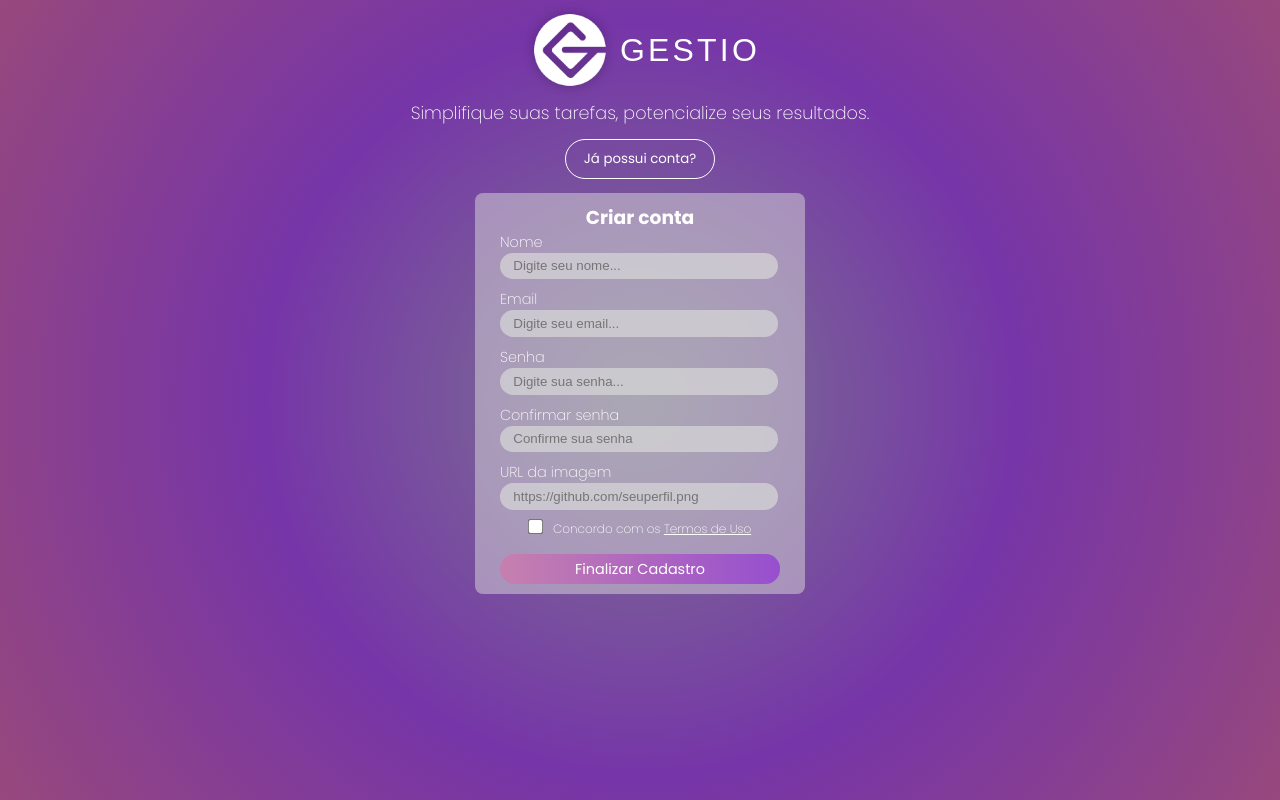
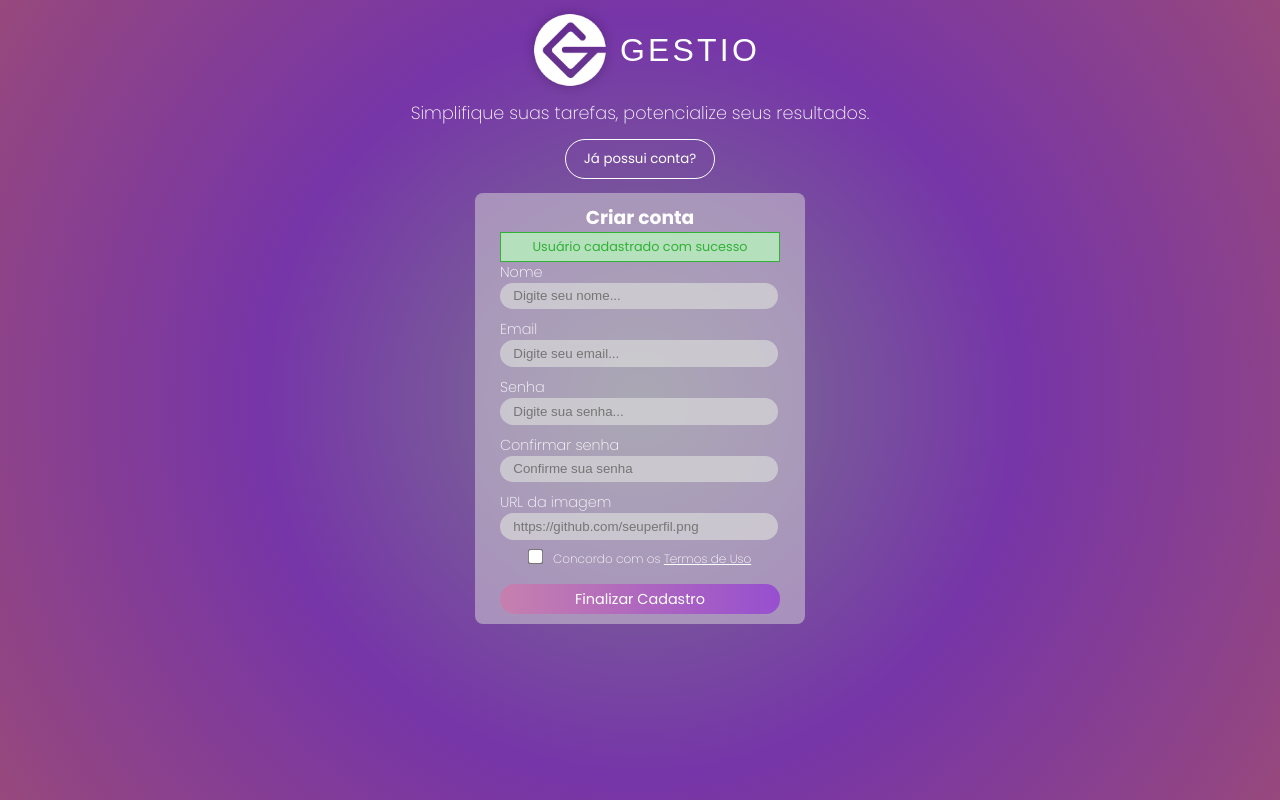
Before and after one commit to geovana-miranda/projeto-puc, a React (Vite) app in the folder gestio/: page / in a window 1280 px wide. Both pictures are taken after typing "Sample", "name@example.com", "Sample123", "Sample123", "Sample" into the empty fields and a click on the button "Finalizar Cadastro". Built offline with nearby package versions, Linux system fonts and the light colour scheme; a web font is replaced by a local one.

Commit message:
tratando erros no cadastro e login do usuário

```diff
--- a/gestio/src/components/Formulario/FormularioCriarConta.jsx
+++ b/gestio/src/components/Formulario/FormularioCriarConta.jsx
@@ -1,4 +1,5 @@
 import Input from "../Formulario/Input/Input";
+import Msg from "./Msg/Msg";
 import styles from "./Formulario.module.css";
 
 import { useState, useContext } from "react";
@@ -12,9 +13,25 @@ const Formulario = ({ cadastrarUsuario }) => {
   const [senha, setSenha] = useState("");
   const [confirmarSenha, setConfirmarSenha] = useState("");
   const [imagem, setImagem] = useState("");
-
+  const [msg, setMsg] = useState("");
   const handleSubmit = (e) => {
     e.preventDefault();
+
+    const usuarioExiste = usuarios.find((item) => email === item.email);
+
+    if (usuarioExiste) {
+      setMsg({ mensagem: "Usuário já cadastrado", cor: "vermelho" });
+      return;
+    } else {
+      setMsg("");
+    }
+
+    if (senha !== confirmarSenha) {
+      setMsg({ mensagem: "As senhas são diferentes", cor: "vermelho" });
+      return;
+    } else {
+      setMsg("");
+    }
 
     cadastrarUsuario({
       nome,
@@ -22,6 +39,8 @@ const Formulario = ({ cadastrarUsuario }) => {
       senha,
       imagem,
     });
+
+    setMsg({ mensagem: "Usuário cadastrado com sucesso", cor: "verde" });
 
     setNome("");
     setEmail("");
@@ -33,6 +52,7 @@ const Formulario = ({ cadastrarUsuario }) => {
     <section className={styles.formulario}>
       <form onSubmit={handleSubmit}>
         <h3>Criar conta</h3>
+        {msg && <Msg mensagem={msg} />}
 
         <div>
           <Input
--- a/gestio/src/components/Formulario/FormularioLogar.jsx
+++ b/gestio/src/components/Formulario/FormularioLogar.jsx
@@ -4,12 +4,14 @@ import { UsuarioContext } from "../../context/UsuarioContext";
 import { useState, useContext } from "react";
 
 import Input from "./Input/Input.jsx";
+import Msg from "./Msg/Msg";
 
 const FormularioLogar = () => {
   const { usuarios, setUsuarios } = useContext(UsuarioContext);
 
   const [emailLogin, setEmailLogin] = useState("");
   const [senhaLogin, setSenhaLogin] = useState("");
+  const [msg, setMsg] = useState("");
 
   const handleSubmit = (e) => {
     e.preventDefault();
@@ -24,6 +26,7 @@ const FormularioLogar = () => {
       setSenhaLogin("");
     } else {
       console.log("usuario nao encontrado");
+      setMsg({ mensagem: "Usuário ou senha inválidos", cor: "vermelho" });
     }
   };
 
@@ -31,6 +34,7 @@ const FormularioLogar = () => {
     <section className={styles.formulario}>
       <form onSubmit={handleSubmit}>
         <h3>Fazer login</h3>
+        {msg && <Msg mensagem={msg} />}
 
         <div>
           <Input
--- /dev/null
+++ b/gestio/src/components/Formulario/Msg/Msg.jsx
@@ -0,0 +1,12 @@
+import styles from "./Msg.module.css";
+
+const Msg = ({mensagem}) => {
+
+  return (
+    <div className={ (mensagem.cor === "vermelho") ? styles.msgErro : styles.msgSucesso}>
+    <p>{mensagem.mensagem}</p>
+  </div>
+  )
+}
+
+export default Msg
--- /dev/null
+++ b/gestio/src/components/Formulario/Msg/Msg.module.css
@@ -0,0 +1,25 @@
+.msgErro {
+    text-align: center;
+    font-family: "Poppins", sans-serif;
+    font-size: 0.8em;
+    color: #ff0000;
+    border: 1px solid #ff0000;
+    opacity: 0.7;
+    background-color: #ffbbbb;
+    padding: 5px;
+    width: 280px;
+    box-sizing: border-box;
+}
+
+.msgSucesso {
+    text-align: center;
+    font-family: "Poppins", sans-serif;
+    font-size: 0.8em;
+    color: #00bb00;
+    border: 1px solid #00bb00;
+    opacity: 0.7;
+    background-color: #bbffbe;
+    padding: 5px;
+    width: 280px;
+    box-sizing: border-box;
+}
--- a/gestio/src/context/UsuarioContext.jsx
+++ b/gestio/src/context/UsuarioContext.jsx
@@ -10,6 +10,19 @@ export const UsuarioProvider = ({ children }) => {
       email: "geovana@gmail.com",
       senha: 12345,
       imagem: "https://github.com/geovana-miranda.png"
+    },
+    {
+      id: "2",
+      nome: "Azuylla",
+      email: "azuylla@gmail.com",
+      senha: "123",
+      imagem: "https://github.com/Azuylla.png",
+      quadros: [
+        {
+          id: "22",
+          titulo: "Férias em Curitiba"
+        }
+      ]
     }
   ]);
 
```
